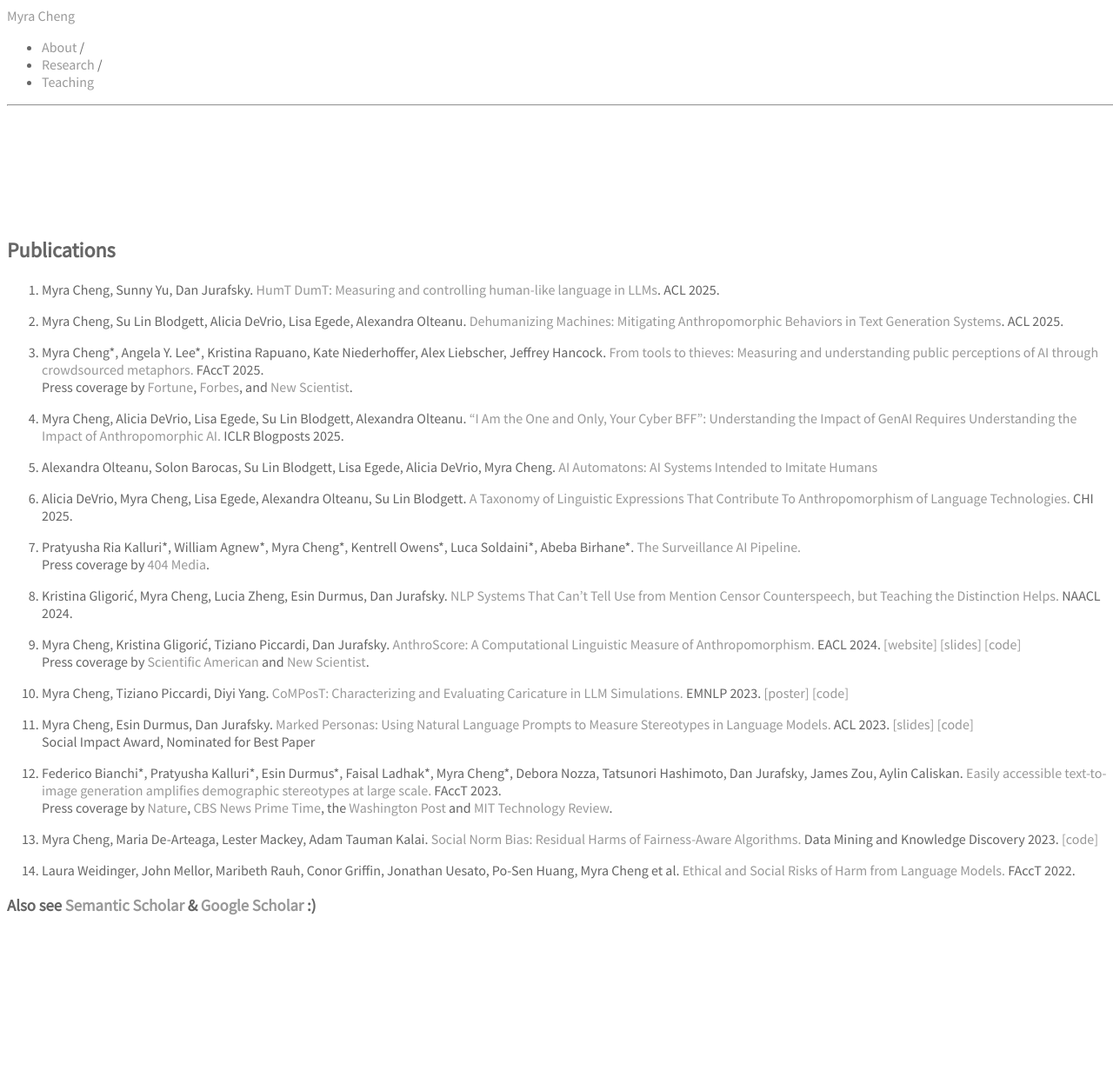
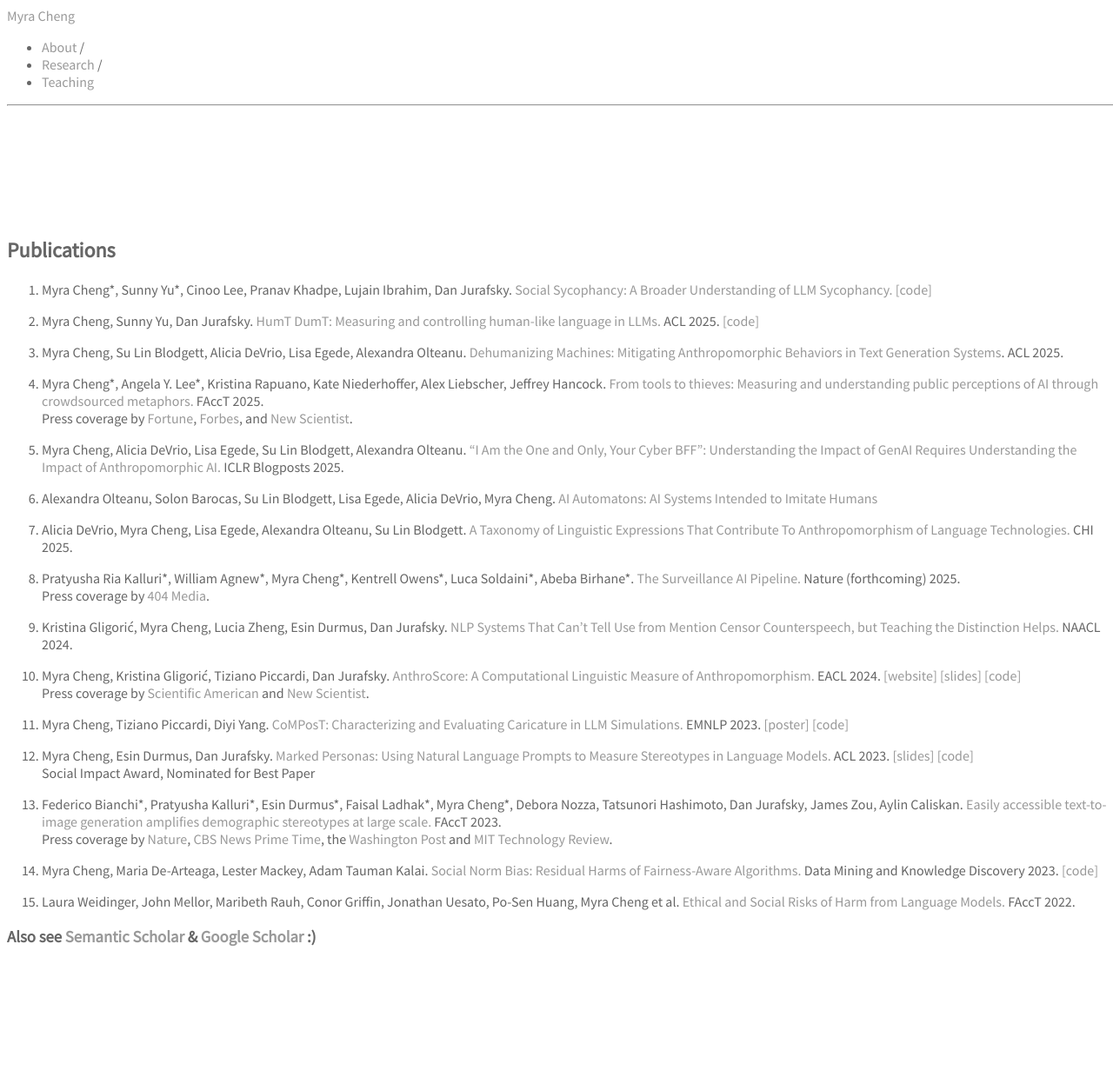
Before and after one commit to myracheng/myracheng.github.io, a Jekyll site: the page built from research.md, in a window 1280 px wide. Shown: the whole page at 87% size. Built offline with Jekyll 4.4.1, drawn with Linux system fonts in a browser that asks for light colours; some web fonts are replaced; our own code applies the rules of GitHub Pages for plain Markdown files; before the commit the page ends 1203 px from its top, so only the background shows below that.

Commit message:
Update research.md

```diff
--- a/research.md
+++ b/research.md
@@ -1,7 +1,9 @@
 ## Publications
-1. Myra Cheng, Sunny Yu, Dan Jurafsky. [HumT DumT: Measuring and controlling human-like language in LLMs](https://www.arxiv.org/pdf/2502.13259). ACL 2025.
+1. Myra Cheng\*, Sunny Yu\*, Cinoo Lee, Pranav Khadpe, Lujain Ibrahim, Dan Jurafsky. [Social Sycophancy: A Broader Understanding of LLM Sycophancy.](https://arxiv.org/pdf/2505.13995) <span class="subline">[[code]](https://github.com/myracheng/elephant)</span>
 
-2. Myra Cheng, Su Lin Blodgett,  Alicia DeVrio, Lisa Egede, Alexandra Olteanu. [Dehumanizing Machines: Mitigating Anthropomorphic Behaviors in Text Generation Systems](https://arxiv.org/pdf/2502.14019). ACL 2025.
+2. Myra Cheng, Sunny Yu, Dan Jurafsky. [HumT DumT: Measuring and controlling human-like language in LLMs.](https://www.arxiv.org/pdf/2502.13259) ACL 2025. <span class="subline">[[code]](https://github.com/myracheng/humtdumt)</span>
+
+3. Myra Cheng, Su Lin Blodgett,  Alicia DeVrio, Lisa Egede, Alexandra Olteanu. [Dehumanizing Machines: Mitigating Anthropomorphic Behaviors in Text Generation Systems](https://arxiv.org/pdf/2502.14019). ACL 2025.
 
 1. Myra Cheng\*, Angela Y. Lee\*, Kristina Rapuano, Kate Niederhoffer, Alex Liebscher, Jeffrey Hancock. [From tools to thieves: Measuring and understanding public perceptions of AI through crowdsourced metaphors.](https://www.arxiv.org/pdf/2501.18045) FAccT 2025.
 <span  class="subline">Press coverage by [Fortune](https://fortune.com/2025/02/13/chatbot-friends-anthromorphism-competence-stanford-unviversity-study/), [Forbes](https://www.forbes.com/sites/lanceeliot/2025/02/14/why-our-metaphors-about-ai-shape-how-ai-thinks-about-us/), and [New Scientist](https://www.newscientist.com/article/2467435-people-are-starting-to-trust-ai-more-and-view-it-as-more-human-like/).</span>
@@ -12,7 +14,7 @@
 
 3. Alicia DeVrio, Myra Cheng, Lisa Egede, Alexandra Olteanu, Su Lin Blodgett. [A Taxonomy of Linguistic Expressions That Contribute To Anthropomorphism of Language Technologies.](https://arxiv.org/pdf/2502.09870) CHI 2025.
 
-2. Pratyusha Ria Kalluri\*, William Agnew\*, Myra Cheng\*, Kentrell Owens\*, Luca Soldaini\*, Abeba Birhane\*. [The Surveillance AI Pipeline.](https://arxiv.org/pdf/2309.15084.pdf)
+2. Pratyusha Ria Kalluri\*, William Agnew\*, Myra Cheng\*, Kentrell Owens\*, Luca Soldaini\*, Abeba Birhane\*. [The Surveillance AI Pipeline.](https://arxiv.org/pdf/2309.15084.pdf) Nature (forthcoming) 2025.
 <span  class="subline">Press coverage by [404 Media](https://www.404media.co/how-the-surveillance-ai-pipeline-literally-objectifies-human-beings/).</span>
 
 1. Kristina Gligorić, Myra Cheng, Lucia Zheng, Esin Durmus, Dan Jurafsky. [NLP Systems That Can’t Tell Use from Mention Censor Counterspeech, but Teaching the Distinction Helps.](https://arxiv.org/pdf/2404.01651.pdf) NAACL 2024.
```
